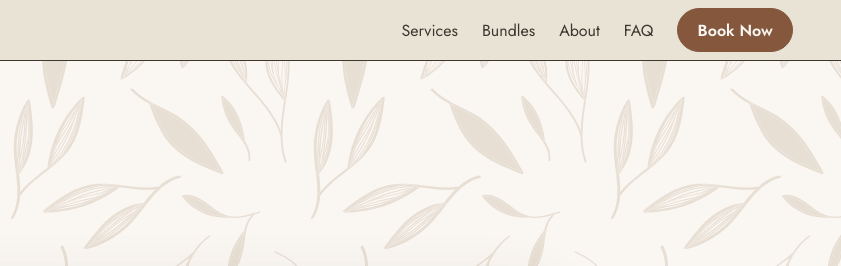
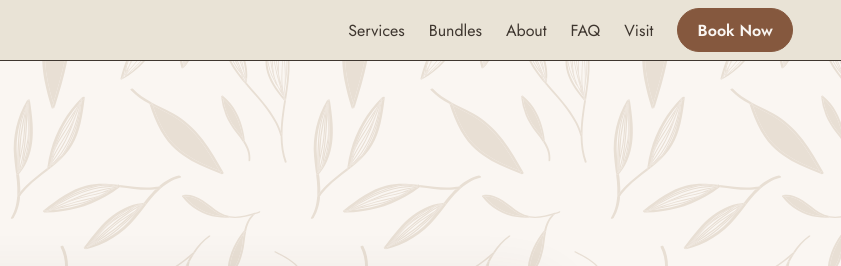
Before and after one commit to ank-8818/bloom-and-co, a plain HTML site: page index.html in a window 1280 px wide. Shown: the top 266 px of the page, 439-1280 px from the left. Drawn offline with nearby package versions, Linux system fonts and the light colour scheme; a web font is replaced by a local one.

Commit message:
Added a Visit Navigation link in Nav Bar

```diff
--- a/index.html
+++ b/index.html
@@ -40,6 +40,7 @@
                 <a href="#bundles" class="nav-link">Bundles</a>
                 <a href="#about" class="nav-link">About</a>
                 <a href="#faq" class="nav-link">FAQ</a>
+                <a href="#visit" class="nav-link">Visit</a>
                 <a href="#booking" class="btn-primary">Book Now</a>
             </div>
         </nav>
```
